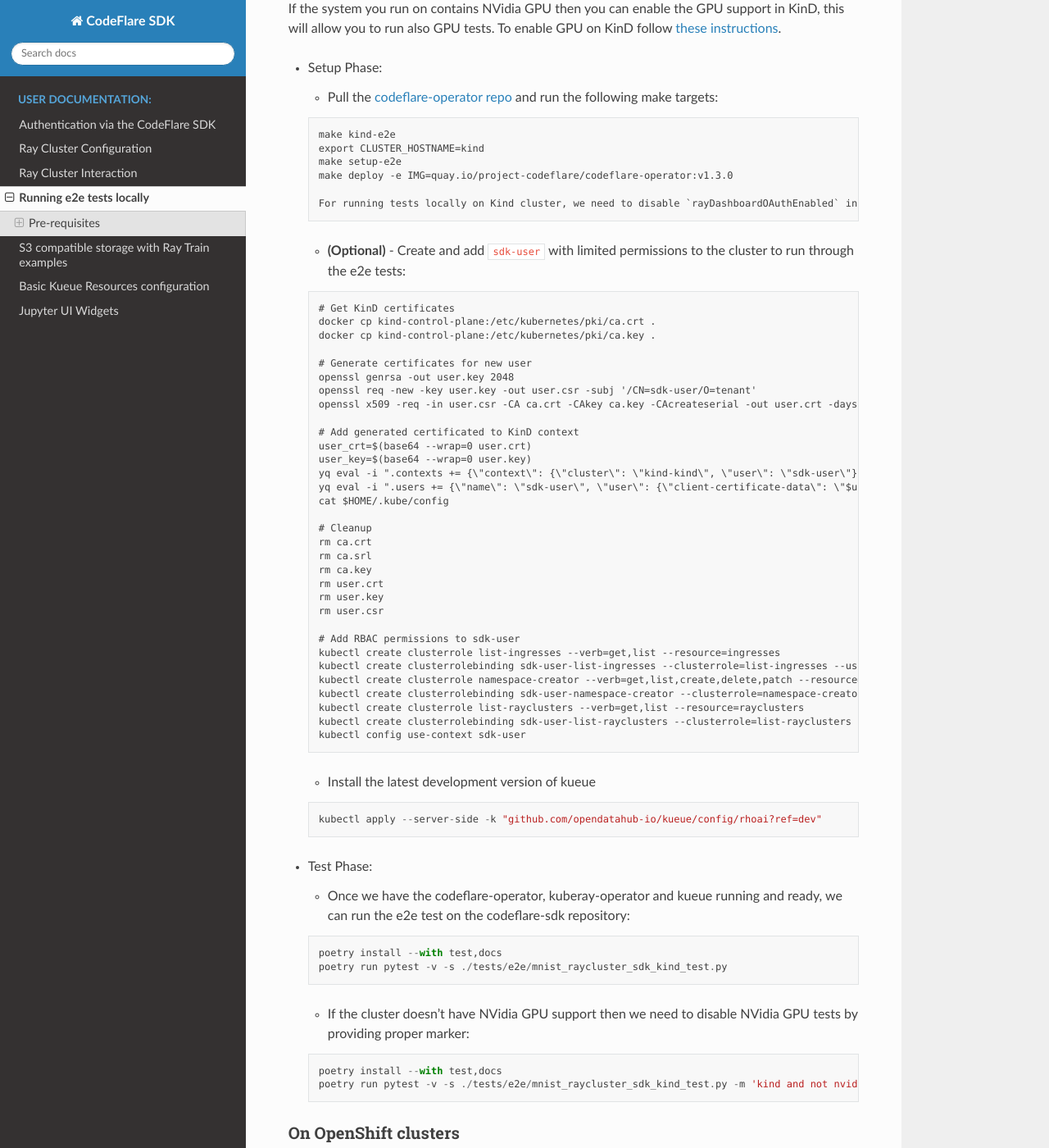
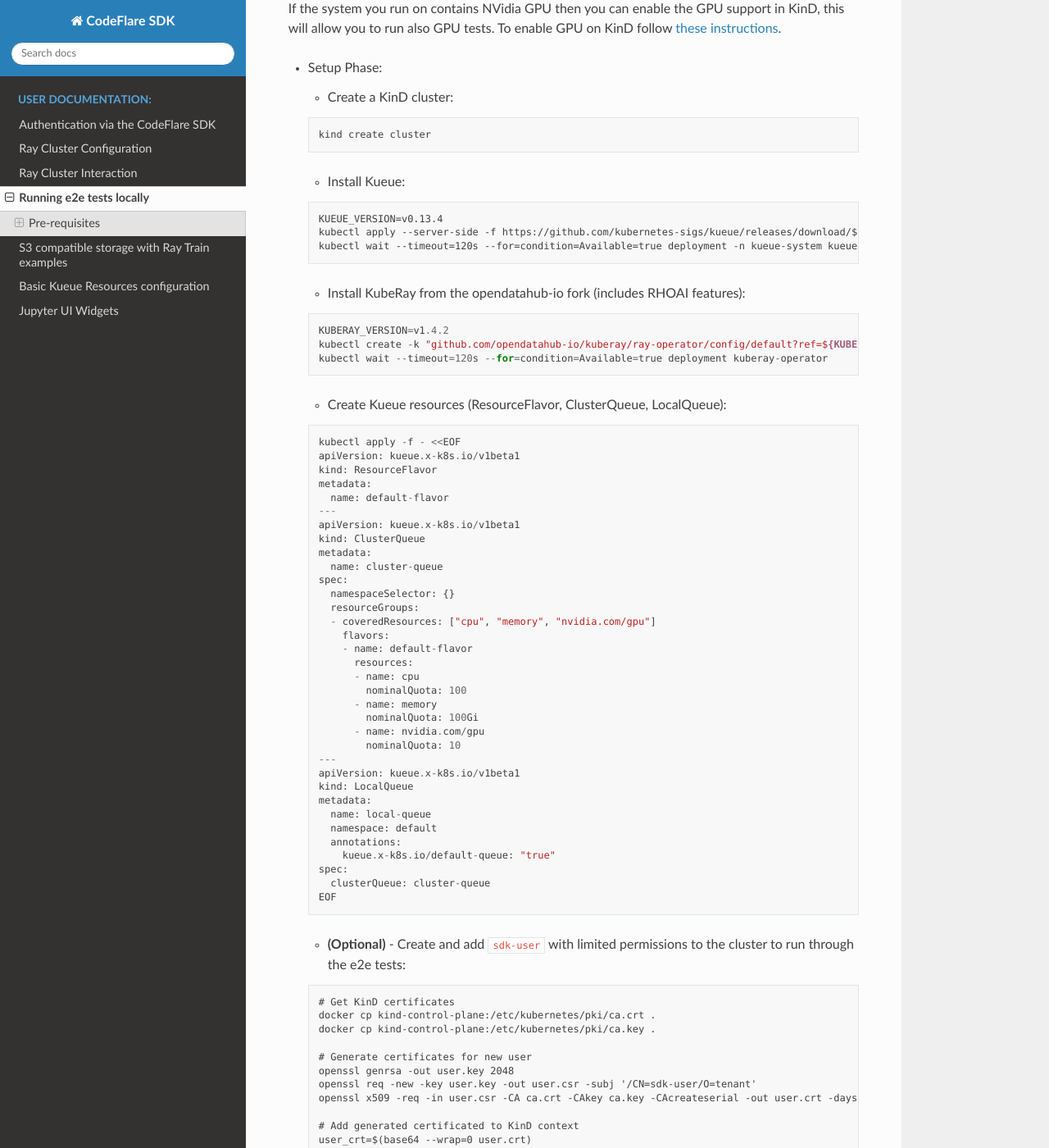
Before and after one commit to project-codeflare/codeflare-sdk, a Sphinx documentation site: the page built from docs/sphinx/user-docs/e2e.rst, in a window 1280 px wide and 1400 px high, scrolled down 412 px. Shown: the whole window at 82% size. Built offline with Sphinx 7.4.7 and the Read the Docs theme 3.1.0, drawn with Linux system fonts in a browser that asks for light colours; pages that are not in the unit, such as notebooks, are missing from menus; some of the changed text lies outside the part shown.

Commit message:
RHOAIENG-45141: replace codeflare-operator with kuberay where applicable

```diff
--- a/docs/sphinx/user-docs/e2e.rst
+++ b/docs/sphinx/user-docs/e2e.rst
@@ -21,18 +21,66 @@ instructions <https://www.substratus.ai/blog/kind-with-gpus>`__.
 
 -  Setup Phase:
 
-   -  Pull the `codeflare-operator
-      repo <https://github.com/project-codeflare/codeflare-operator>`__
-      and run the following make targets:
+   -  Create a KinD cluster:
 
    ::
 
-      make kind-e2e
-      export CLUSTER_HOSTNAME=kind
-      make setup-e2e
-      make deploy -e IMG=quay.io/project-codeflare/codeflare-operator:v1.3.0
+      kind create cluster
 
-      For running tests locally on Kind cluster, we need to disable `rayDashboardOAuthEnabled` in `codeflare-operator-config` ConfigMap and then restart CodeFlare Operator
+   -  Install Kueue:
+
+   ::
+
+      KUEUE_VERSION=v0.13.4
+      kubectl apply --server-side -f https://github.com/kubernetes-sigs/kueue/releases/download/${KUEUE_VERSION}/manifests.yaml
+      kubectl wait --timeout=120s --for=condition=Available=true deployment -n kueue-system kueue-controller-manager
+
+   -  Install KubeRay from the opendatahub-io fork (includes RHOAI features):
+
+   ::
+
+      KUBERAY_VERSION=v1.4.2
+      kubectl create -k "github.com/opendatahub-io/kuberay/ray-operator/config/default?ref=${KUBERAY_VERSION}"
+      kubectl wait --timeout=120s --for=condition=Available=true deployment kuberay-operator
+
+   -  Create Kueue resources (ResourceFlavor, ClusterQueue, LocalQueue):
+
+   ::
+
+      kubectl apply -f - <<EOF
+      apiVersion: kueue.x-k8s.io/v1beta1
+      kind: ResourceFlavor
+      metadata:
+        name: default-flavor
+      ---
+      apiVersion: kueue.x-k8s.io/v1beta1
+      kind: ClusterQueue
+      metadata:
+        name: cluster-queue
+      spec:
+        namespaceSelector: {}
+        resourceGroups:
+        - coveredResources: ["cpu", "memory", "nvidia.com/gpu"]
+          flavors:
+          - name: default-flavor
+            resources:
+            - name: cpu
+              nominalQuota: 100
+            - name: memory
+              nominalQuota: 100Gi
+            - name: nvidia.com/gpu
+              nominalQuota: 10
+      ---
+      apiVersion: kueue.x-k8s.io/v1beta1
+      kind: LocalQueue
+      metadata:
+        name: local-queue
+        namespace: default
+        annotations:
+          kueue.x-k8s.io/default-queue: "true"
+      spec:
+        clusterQueue: cluster-queue
+      EOF
 
    -  **(Optional)** - Create and add ``sdk-user`` with limited
       permissions to the cluster to run through the e2e tests:
@@ -68,21 +116,18 @@ instructions <https://www.substratus.ai/blog/kind-with-gpus>`__.
         kubectl create clusterrolebinding sdk-user-list-ingresses --clusterrole=list-ingresses --user=sdk-user
         kubectl create clusterrole namespace-creator --verb=get,list,create,delete,patch --resource=namespaces
         kubectl create clusterrolebinding sdk-user-namespace-creator --clusterrole=namespace-creator --user=sdk-user
-        kubectl create clusterrole list-rayclusters --verb=get,list --resource=rayclusters
-        kubectl create clusterrolebinding sdk-user-list-rayclusters --clusterrole=list-rayclusters --user=sdk-user
+        kubectl create clusterrole raycluster-creator --verb=get,list,create,delete,patch --resource=rayclusters
+        kubectl create clusterrolebinding sdk-user-raycluster-creator --clusterrole=raycluster-creator --user=sdk-user
+        kubectl create clusterrole rayjob-creator --verb=get,list,create,delete,patch --resource=rayjobs
+        kubectl create clusterrolebinding sdk-user-rayjob-creator --clusterrole=rayjob-creator --user=sdk-user
+        kubectl create clusterrole list-secrets --verb=get,list --resource=secrets
+        kubectl create clusterrolebinding sdk-user-list-secrets --clusterrole=list-secrets --user=sdk-user
         kubectl config use-context sdk-user
-
-   -  Install the latest development version of kueue
-
-   ::
-
-      kubectl apply --server-side -k "github.com/opendatahub-io/kueue/config/rhoai?ref=dev"
 
 -  Test Phase:
 
-   -  Once we have the codeflare-operator, kuberay-operator and kueue
-      running and ready, we can run the e2e test on the codeflare-sdk
-      repository:
+   -  Once we have kuberay-operator and kueue running and ready, we can
+      run the e2e test on the codeflare-sdk repository:
 
    ::
 
@@ -102,21 +147,60 @@ On OpenShift clusters
 
 -  Setup Phase:
 
-   -  Pull the `codeflare-operator
-      repo <https://github.com/project-codeflare/codeflare-operator>`__
-      and run the following make targets:
+   -  Install Kueue:
 
    ::
 
+      KUEUE_VERSION=v0.13.4
+      kubectl apply --server-side -f https://github.com/kubernetes-sigs/kueue/releases/download/${KUEUE_VERSION}/manifests.yaml
+      kubectl wait --timeout=120s --for=condition=Available=true deployment -n kueue-system kueue-controller-manager
 
-      make setup-e2e
-      make deploy -e IMG=quay.io/project-codeflare/codeflare-operator:v1.3.0
-
-   -  Install the latest development version of kueue
+   -  Install KubeRay from the opendatahub-io fork (includes RHOAI features):
 
    ::
 
-      kubectl apply --server-side -k "github.com/opendatahub-io/kueue/config/rhoai?ref=dev"
+      KUBERAY_VERSION=v1.4.2
+      kubectl create -k "github.com/opendatahub-io/kuberay/ray-operator/config/default?ref=${KUBERAY_VERSION}"
+      kubectl wait --timeout=120s --for=condition=Available=true deployment kuberay-operator
+
+   -  Create Kueue resources (ResourceFlavor, ClusterQueue, LocalQueue):
+
+   ::
+
+      kubectl apply -f - <<EOF
+      apiVersion: kueue.x-k8s.io/v1beta1
+      kind: ResourceFlavor
+      metadata:
+        name: default-flavor
+      ---
+      apiVersion: kueue.x-k8s.io/v1beta1
+      kind: ClusterQueue
+      metadata:
+        name: cluster-queue
+      spec:
+        namespaceSelector: {}
+        resourceGroups:
+        - coveredResources: ["cpu", "memory", "nvidia.com/gpu"]
+          flavors:
+          - name: default-flavor
+            resources:
+            - name: cpu
+              nominalQuota: 100
+            - name: memory
+              nominalQuota: 100Gi
+            - name: nvidia.com/gpu
+              nominalQuota: 10
+      ---
+      apiVersion: kueue.x-k8s.io/v1beta1
+      kind: LocalQueue
+      metadata:
+        name: local-queue
+        namespace: default
+        annotations:
+          kueue.x-k8s.io/default-queue: "true"
+      spec:
+        clusterQueue: cluster-queue
+      EOF
 
 If the system you run on contains NVidia GPU then you can enable the GPU
 support on OpenShift, this will allow you to run also GPU tests. To
@@ -127,9 +211,8 @@ executed on nodes with taint (i.e. GPU taint).
 
 -  Test Phase:
 
-   -  Once we have the codeflare-operator, kuberay-operator and kueue
-      running and ready, we can run the e2e test on the codeflare-sdk
-      repository:
+   -  Once we have kuberay-operator and kueue running and ready, we can
+      run the e2e test on the codeflare-sdk repository:
 
    ::
 
```
Also changed, not shown: other parts of docs/sphinx/user-docs/e2e.rst (+1 -1 lines), docs/designs/History/CodeFlareSDK_Design_Doc.md (+0 -1 lines), 5 other files.
